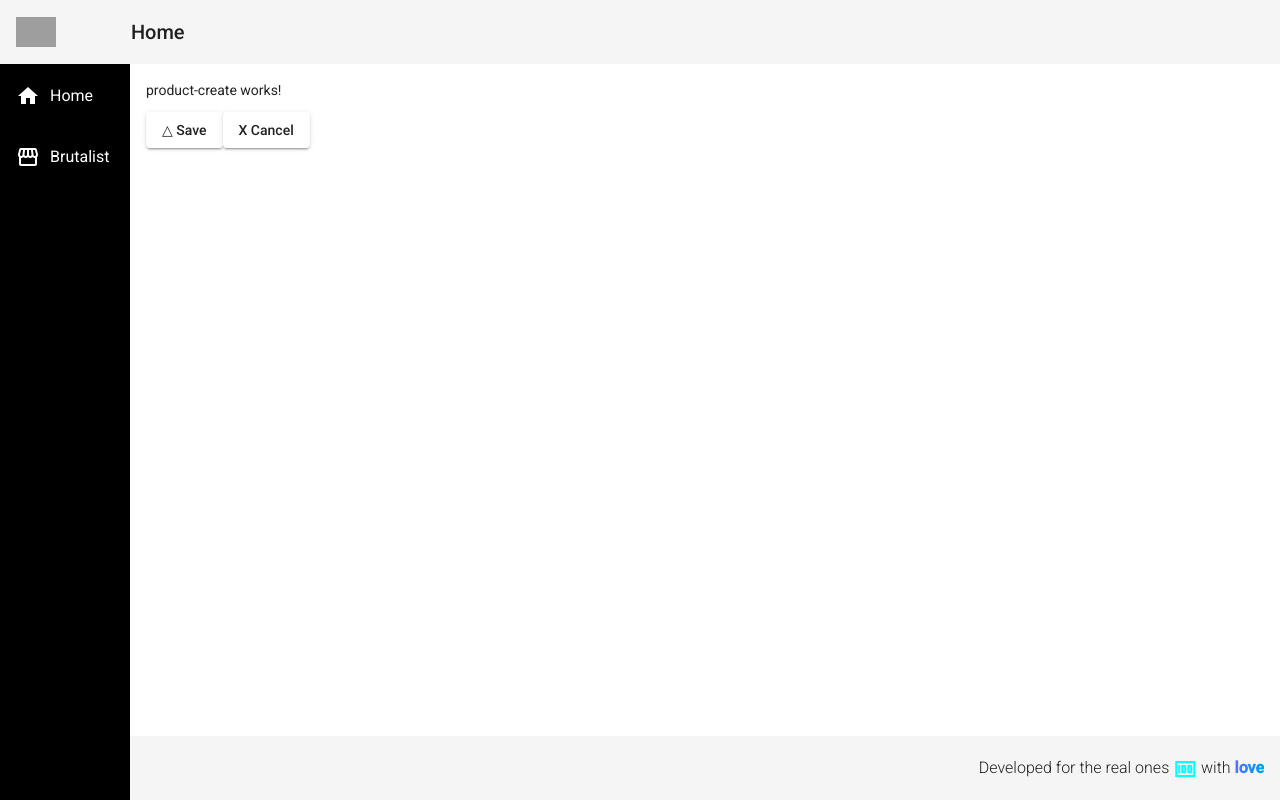
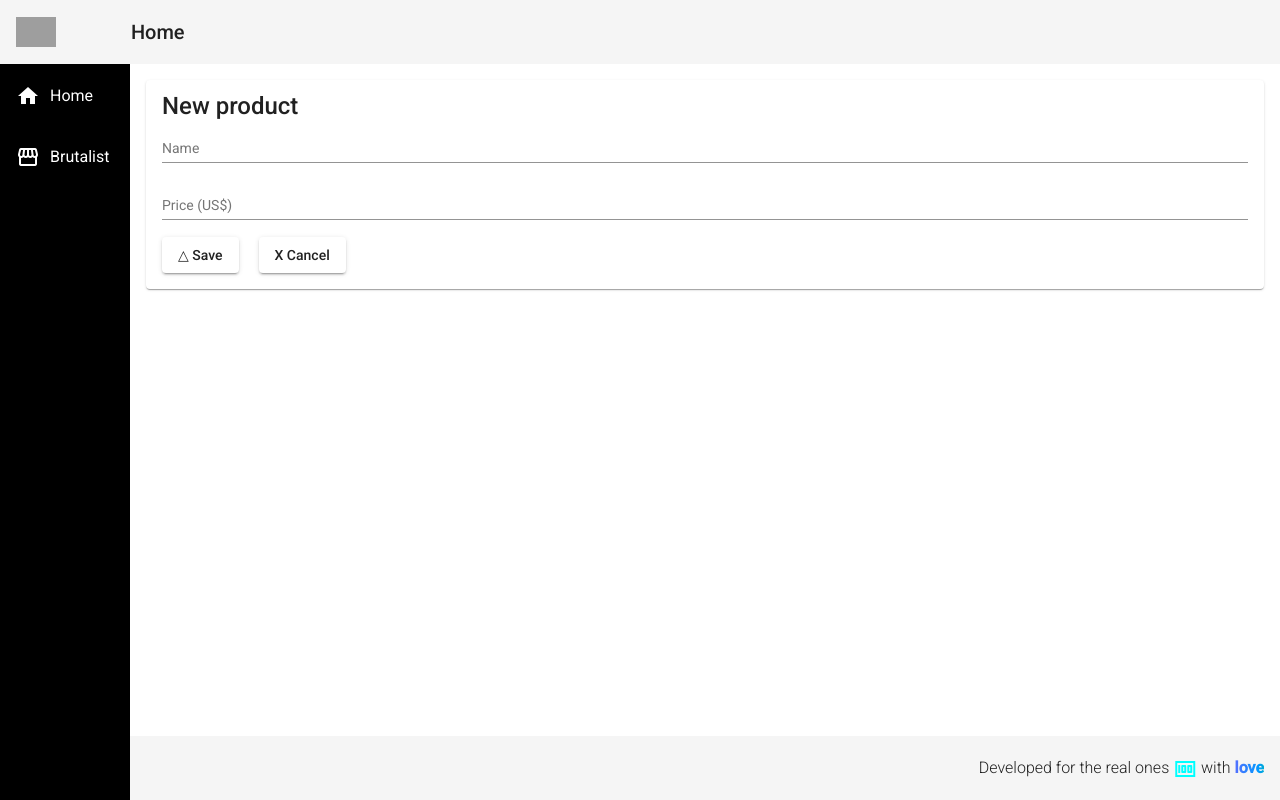
Before and after one commit to rakkuia/angularLearn, an Angular app in the folder 1_CRUD_ANGULAR/frontend/: page /brutalist/create in a window 1280 px wide. Built offline with nearby package versions, Linux system fonts and the light colour scheme; grey boxes are pictures that could not be loaded.

Commit message:
create product component

```diff
--- a/1_CRUD_ANGULAR/frontend/src/app/components/product/product-create/product-create.component.css
+++ b/1_CRUD_ANGULAR/frontend/src/app/components/product/product-create/product-create.component.css
@@ -0,0 +1,8 @@
+form {
+    display: flex;
+    flex-direction: column;
+}
+
+button {
+    margin-right: 20px;
+}
--- a/1_CRUD_ANGULAR/frontend/src/app/components/product/product-create/product-create.component.html
+++ b/1_CRUD_ANGULAR/frontend/src/app/components/product/product-create/product-create.component.html
@@ -1,7 +1,13 @@
-<p>
-product-create works!
-</p>
-
+<mat-card>
+    <mat-card-title>New product</mat-card-title>
+    <form>
+        <mat-form-field>
+            <input matInput placeholder="Name" [(ngModel)]="product.name" name="name">
+        </mat-form-field>
+        <mat-form-field>
+            <input matInput placeholder="Price (US$)" [(ngModel)]="product.price" name="price">
+        </mat-form-field>
+    </form>
 
     <button mat-raised-button (click)="createProduct()"  >
         △ Save
@@ -10,3 +16,4 @@
      <button mat-raised-button (click)="cancelProduct()" >
          X Cancel
      </button>
+</mat-card>
--- a/1_CRUD_ANGULAR/frontend/src/app/components/product/product.model.ts
+++ b/1_CRUD_ANGULAR/frontend/src/app/components/product/product.model.ts
@@ -1,5 +1,5 @@
 export interface Product {
     id?: number;
     name: string;
-    price: number | null;
+    price: number | null ;
 }
```
Also changed, not shown: 1_CRUD_ANGULAR/frontend/src/app/app.module.ts (+8 -2 lines), 1 other file (tests, documents, lock files or other folders). Lines whose indentation alone changed are shown as unchanged.
